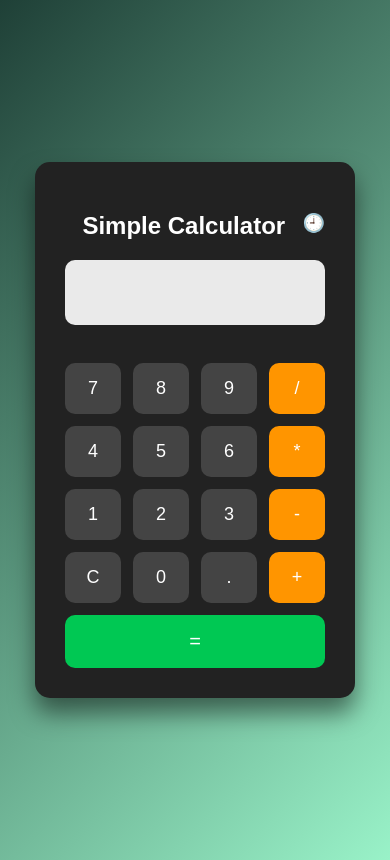
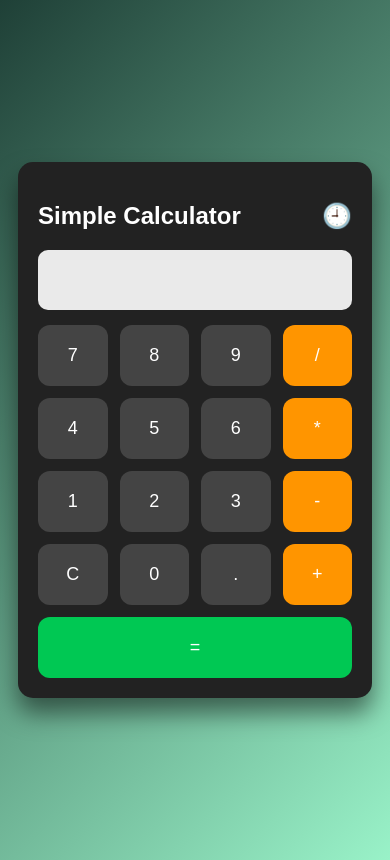
Before and after one commit to narendhar2004/flask-calculator, a Flask app: page / in a window 390 px wide. Run offline with Flask 3, Linux system fonts and the light colour scheme.

Commit message:
Enhance UI responsiveness for mobile devices, add touch-friendly buttons and slide-in history panel

```diff
--- a/static/style.css
+++ b/static/style.css
@@ -1,132 +1,145 @@
 * {
     box-sizing: border-box;
 }
+
 body {
     background: linear-gradient(135deg, #1f4037, #99f2c8);
     font-family: Arial, sans-serif;
     display: flex;
     justify-content: center;
     align-items: center;
-    height: 100vh;
+    min-height: 100vh;
+    padding: 10px;
 }
 
+/* Calculator container */
 .calculator {
     background: #222;
-    padding: 30px;
+    padding: 20px;
     border-radius: 15px;
     box-shadow: 0 15px 25px rgba(0,0,0,0.5);
-    width: 320px;
-    text-align: center;
+    width: 100%;
+    max-width: 400px;
     color: white;
 }
 
+/* Display */
 .display {
     background: #eaeaea;
     width: 100%;
     height: 65px;
-    margin-bottom: 28px;
+    font-size: 28px;
     font-weight: bold;
     text-align: right;
     padding: 10px 15px;
     border: none;
     border-radius: 10px;
     outline: none;
-    overflow: hidden;
     transition: font-size 0.2s ease;
 }
 
+/* Buttons grid */
 .buttons {
     display: grid;
     grid-template-columns: repeat(4, 1fr);
     gap: 12px;
-    margin-top: 10px;
+    margin-top: 15px;
 }
 
+/* Buttons */
 button {
-    padding: 15px;
-    font-size: 18px;
+    padding: 18px;
+    font-size: 20px;
     border: none;
-    border-radius: 10px;
+    border-radius: 12px;
     cursor: pointer;
     background: #444;
     color: white;
-    transition: all 0.1s ease;
+    transition: transform 0.1s ease, background 0.2s ease;
 }
 
-button:hover {
+/* Touch feedback */
+button:active {
+    transform: scale(0.93);
     background: #666;
 }
 
-button:active {
-    transform: scale(0.95);
-    background: #888;
+/* Operators */
+.operator {
+    background: #ff9500;
 }
 
-.full-width {
-    grid-column: span 4;
+.operator:hover {
+    background: #ffa733;
 }
 
+/* Equal button */
 .equal {
     background: #00c853;
-    font-size: 20px;
 }
 
 .equal:hover {
     background: #00e676;
 }
 
-.result {
-    margin-top: 15px;
-    font-size: 18px;
-    color: #00ffcc;
+/* Full width = button */
+.full-width {
+    grid-column: span 4;
 }
 
-.operator {
-    background: #ff9500;
-    color: white;
-}
-
-.operator:hover {
-    background: #ffad33;
-}
-
+/* History icon */
 .history-icon {
     float: right;
     cursor: pointer;
-    font-size: 18px;
 }
 
+/* Slide-in history panel */
 .history-panel {
-    display: none;
+    position: fixed;
+    right: -260px;
+    top: 0;
+    width: 260px;
+    height: 100%;
     background: #111;
-    margin-top: 10px;
-    padding: 10px;
-    border-radius: 10px;
-    max-height: 150px;
+    padding: 15px;
+    transition: right 0.3s ease;
     overflow-y: auto;
-    text-align: right;
-    font-size: 14px;
-    color: #ccc;
+    z-index: 1000;
+}
+
+.history-panel.open {
+    right: 0;
 }
 
 .history-header {
     display: flex;
     justify-content: space-between;
-    margin-bottom: 5px;
+    margin-bottom: 10px;
 }
 
 .clear-history {
     background: transparent;
     border: none;
-    color: #ff4d4d;
+    color: red;
     cursor: pointer;
 }
 
 .history-list div {
-    margin-bottom: 4px;
+    margin-bottom: 8px;
     cursor: pointer;
 }
 
-.history-list div:hover {
-    color: white;
+/* Mobile adjustments */
+@media (max-width: 480px) {
+
+    .display {
+        font-size: 24px;
+        height: 60px;
+    }
+
+    button {
+        padding: 20px;
+        font-size: 18px;
+    }
+
 }
--- a/templates/index.html
+++ b/templates/index.html
@@ -4,6 +4,7 @@
 <meta charset="UTF-8">
 <title>Flask Calculator</title>
 <link rel="stylesheet" href="{{ url_for('static', filename='style.css') }}">
+<meta name="viewport" content="width=device-width, initial-scale=1.0">
 </head>
 
 <body>
@@ -79,10 +80,7 @@ adjustFontSize();
 
 // Toggle History Panel
 historyToggle.addEventListener("click", function () {
-
-historyPanel.style.display =
-historyPanel.style.display === "block" ? "none" : "block";
-
+    historyPanel.classList.toggle("open");
 });
 
 
```
